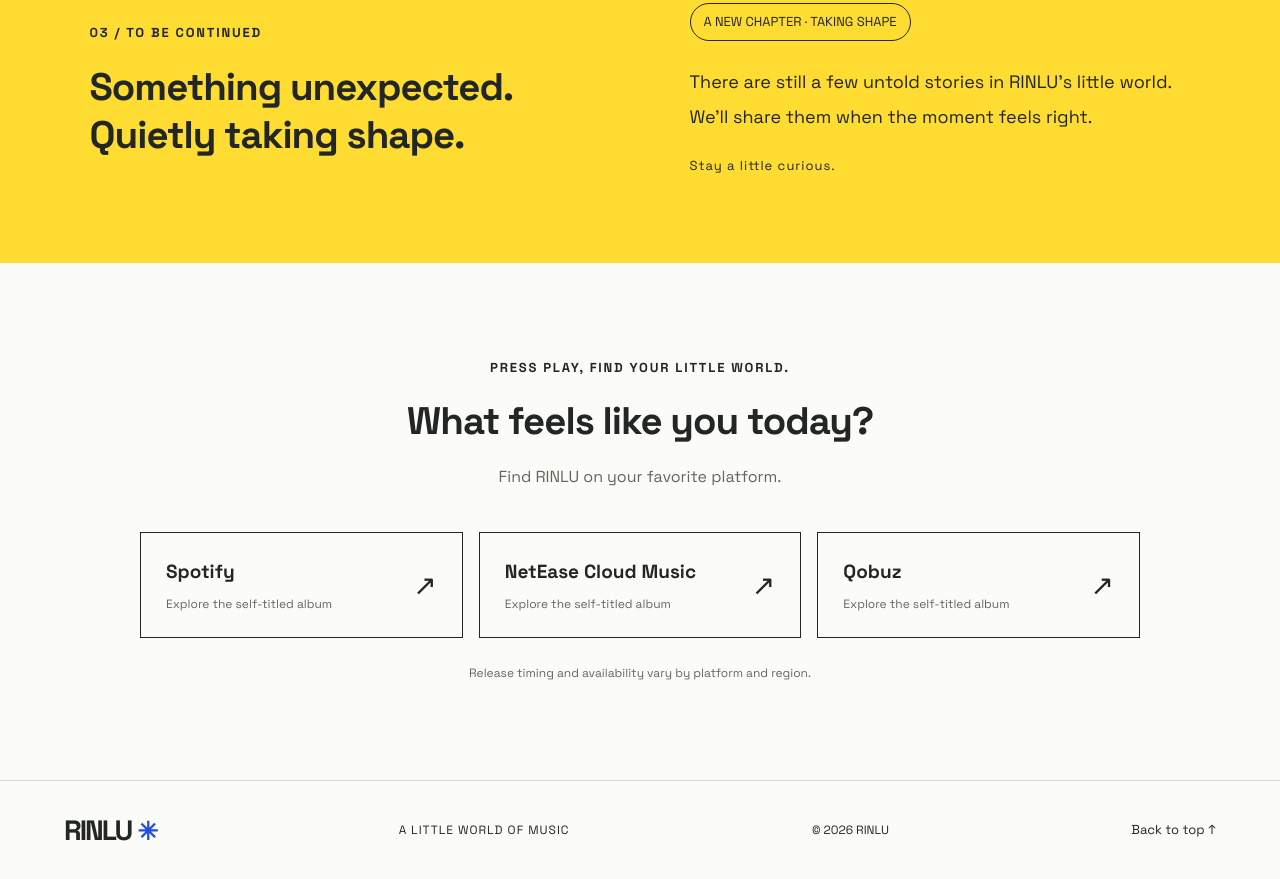
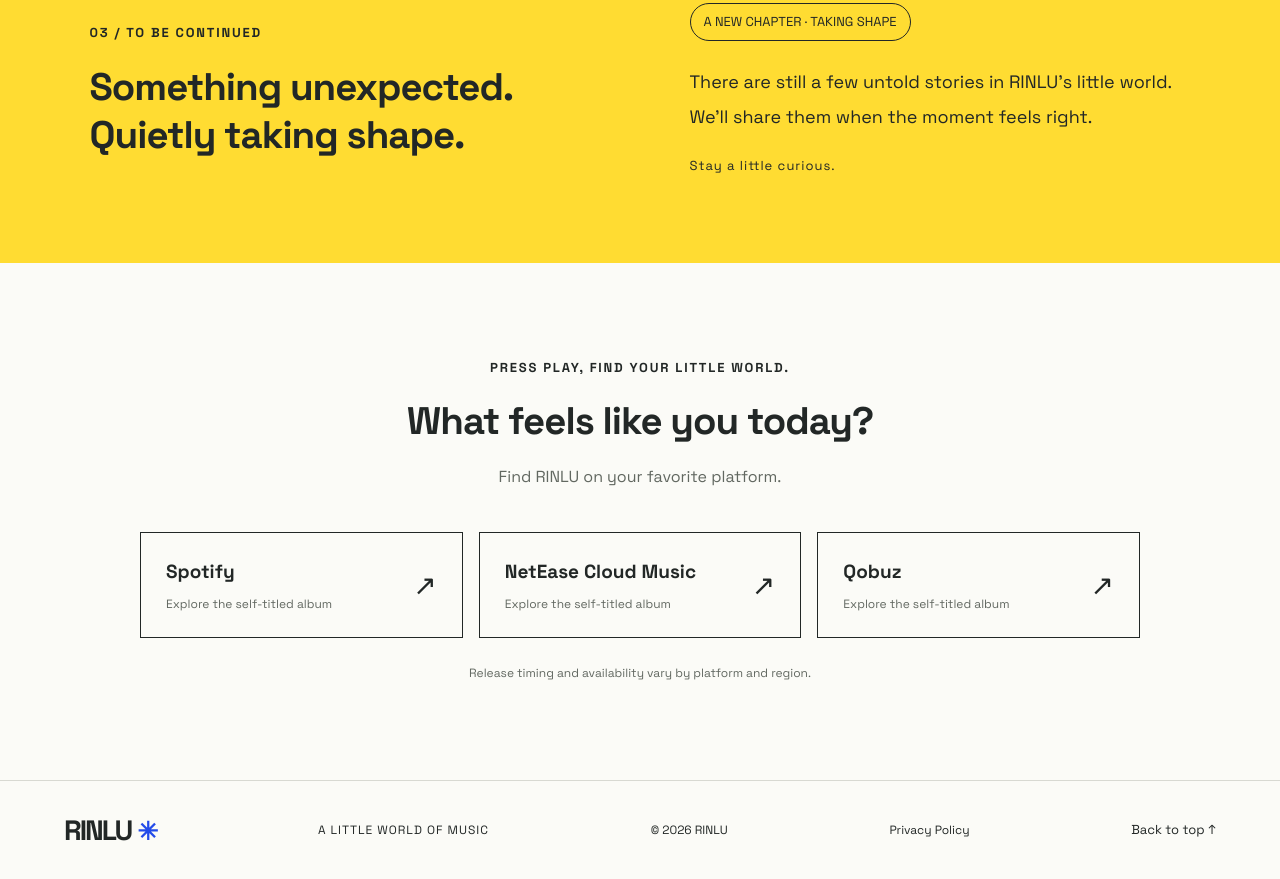
Before and after one commit to urashima/rinlu-web, a plain HTML site: page site/en.html in a window 1280 px wide. Shown: the part 2743-3622 px from the top of the page. Drawn offline with Linux system fonts and the light colour scheme.

Commit message:
feat: link privacy policy from site/en.html footer

```diff
--- a/site/en.html
+++ b/site/en.html
@@ -18,5 +18,5 @@
 <section id="about" class="about section"><div class="about-art"><img src="/assets/rinlu-memories.webp" loading="lazy" alt="RINLU in sunglasses, surrounded by travel photos and handwritten notes in a collage of memories." width="1254" height="1254"><span class="photo-label">MORE MEMORIES, MORE MUSIC.</span></div><div class="about-copy"><div class="eyebrow">02 / THIS IS RINLU</div><h2>Dream wholeheartedly.<br>Grow at your own pace.</h2><p>RINLU is a little musical universe filled with curiosity. Unexpected questions, feelings too precious to hide, and bright sparks from everyday life can all become songs.</p><p>Any style is welcome, as long as it has a little cuteness. With a playful streak and a soft heart, RINLU explores all that music can be—cheering you on as you leap ahead, or keeping you company as you quietly find your glow.</p><div class="tags"><span>LITTLE DAYDREAMS</span></div><p class="creation-note">Creative note: lyrics and stories draw on everyday observations. Music production includes AI-assisted creation.</p></div></section>
 <section id="next" class="teaser section"><div><div class="eyebrow">03 / TO BE CONTINUED</div><h2>Something unexpected.<br>Quietly taking shape.</h2></div><div class="teaser-copy"><span class="status">A NEW CHAPTER · TAKING SHAPE</span><p>There are still a few untold stories in RINLU’s little world.<br>We’ll share them when the moment feels right.</p><p class="small">Stay a little curious.</p></div></section>
 <section id="listen" class="listen section"><div class="eyebrow">PRESS PLAY, FIND YOUR LITTLE WORLD.</div><h2>What feels like you today?</h2><p>Find RINLU on your favorite platform.</p><div class="platforms"><a href="https://open.spotify.com/album/0p4NkW11vsliBfYhaqOZvE" target="_blank" rel="noopener noreferrer"><span><strong>Spotify</strong><small>Explore the self-titled album</small></span><span aria-hidden="true">↗</span></a><a href="https://music.163.com/#/album?id=397565520" target="_blank" rel="noopener noreferrer"><span><strong>NetEase Cloud Music</strong><small>Explore the self-titled album</small></span><span aria-hidden="true">↗</span></a><a href="https://www.qobuz.com/us-en/album/rinlu-rinlu/zntpy4lhd74th" target="_blank" rel="noopener noreferrer"><span><strong>Qobuz</strong><small>Explore the self-titled album</small></span><span aria-hidden="true">↗</span></a></div><span class="availability">Release timing and availability vary by platform and region.</span></section>
-</main><footer><a class="logo" href="#" aria-label="Back to home">RINLU<span>✳</span></a><span>A LITTLE WORLD OF MUSIC</span><span>© 2026 RINLU</span><a href="#main">Back to top ↑</a></footer>
+</main><footer><a class="logo" href="#" aria-label="Back to home">RINLU<span>✳</span></a><span>A LITTLE WORLD OF MUSIC</span><span>© 2026 RINLU</span><a href="/music/privacy?lang=en">Privacy Policy</a><a href="#main">Back to top ↑</a></footer>
 </body></html>
```
